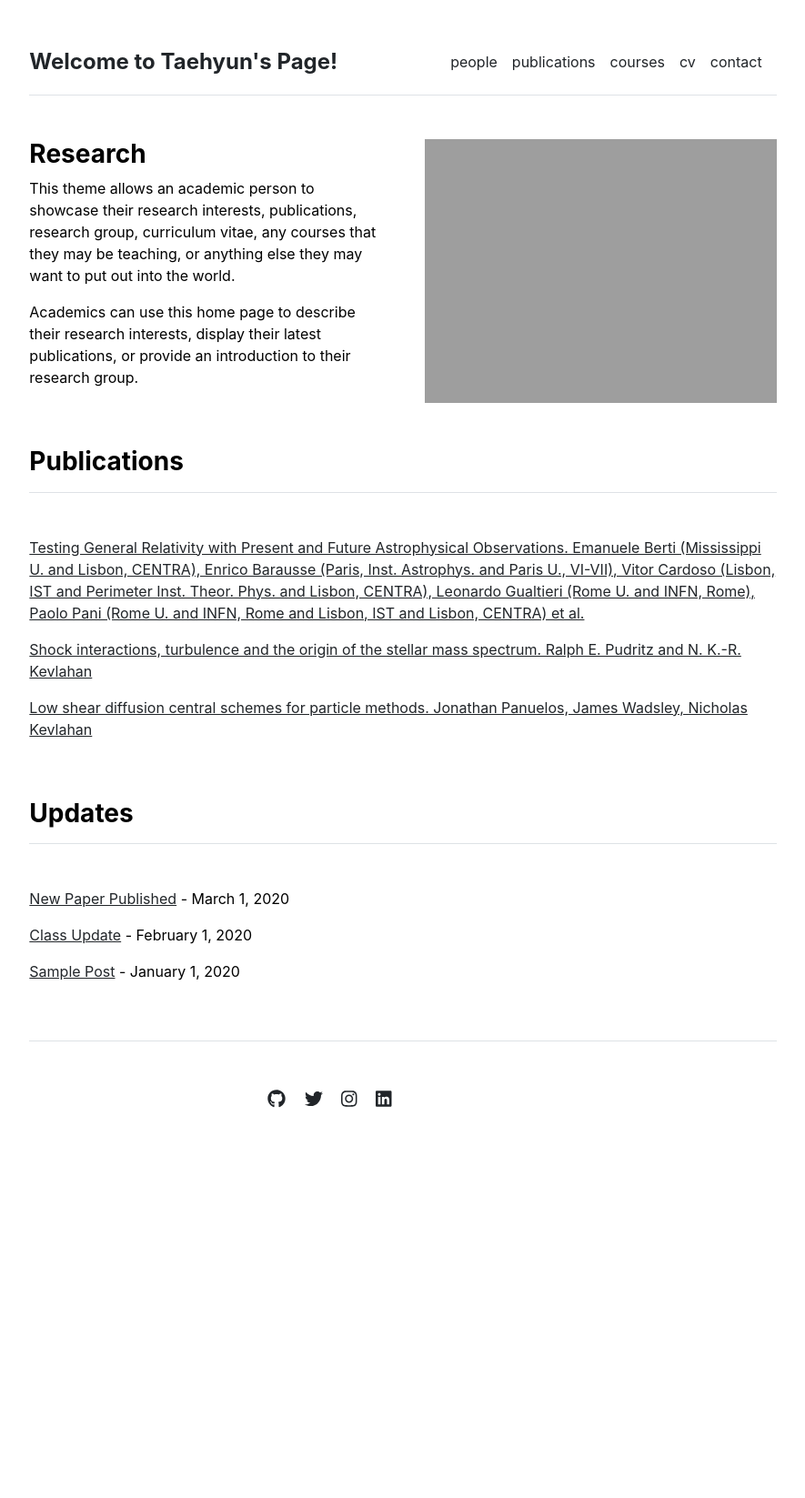
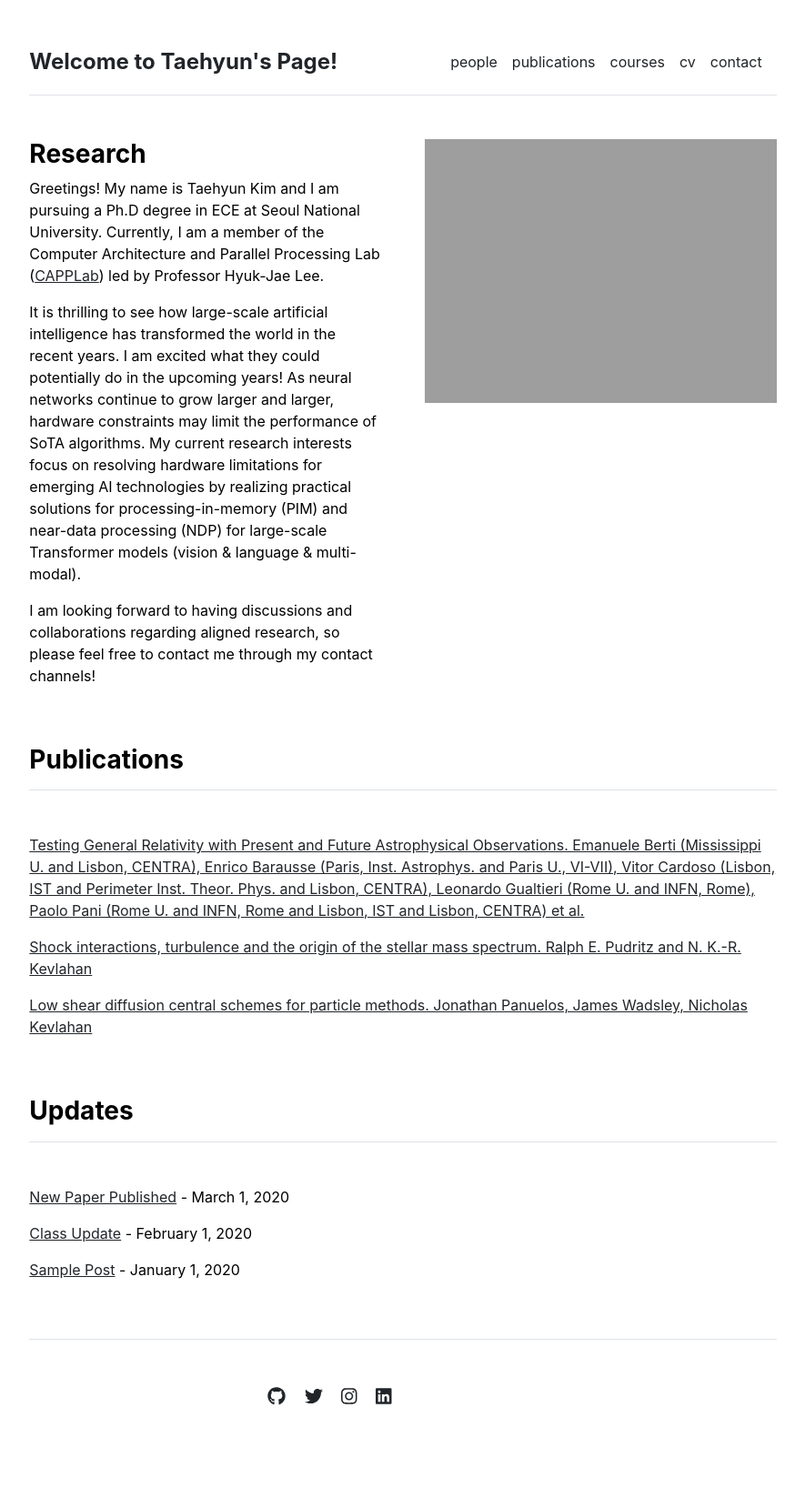
Before and after one commit to taehyunzzz/taehyunzzz.github.io, a Jekyll site: the page built from index.md, in a window 1280 px wide. Shown: the whole page at 91% size, without its empty margins (197-1082 px from the left). Built offline with Jekyll 4.4.1, drawn with Linux system fonts in a browser that asks for light colours; before the commit the page ends 1319 px from its top, so only the background shows below that.

Commit message:
Modify brief bio

```diff
--- a/index.md
+++ b/index.md
@@ -3,6 +3,16 @@ layout: home
 title: "Home"
 ---
 
-This theme allows an academic person to showcase their research interests, publications, research group, curriculum vitae, any courses that they may be teaching, or anything else they may want to put out into the world.
+Greetings! My name is Taehyun Kim and I am pursuing a Ph.D degree in ECE at Seoul National
+University. Currently, I am a member of the Computer Architecture and Parallel Processing Lab
+([CAPPLab](http://capp.snu.ac.kr/)) led by Professor Hyuk-Jae Lee.
 
-Academics can use this home page to describe their research interests, display their latest publications, or provide an introduction to their research group.
+It is thrilling to see how large-scale artificial intelligence has transformed the world in the
+recent years. I am excited what they could potentially do in the upcoming years! As neural networks
+continue to grow larger and larger, hardware constraints may limit the performance of SoTA algorithms.
+My current research interests focus on resolving hardware limitations for emerging AI technologies
+by realizing practical solutions for processing-in-memory (PIM) and near-data processing (NDP) for
+large-scale Transformer models (vision & language & multi-modal).
+
+I am looking forward to having discussions and collaborations regarding aligned research, so
+please feel free to contact me through my contact channels!
```
